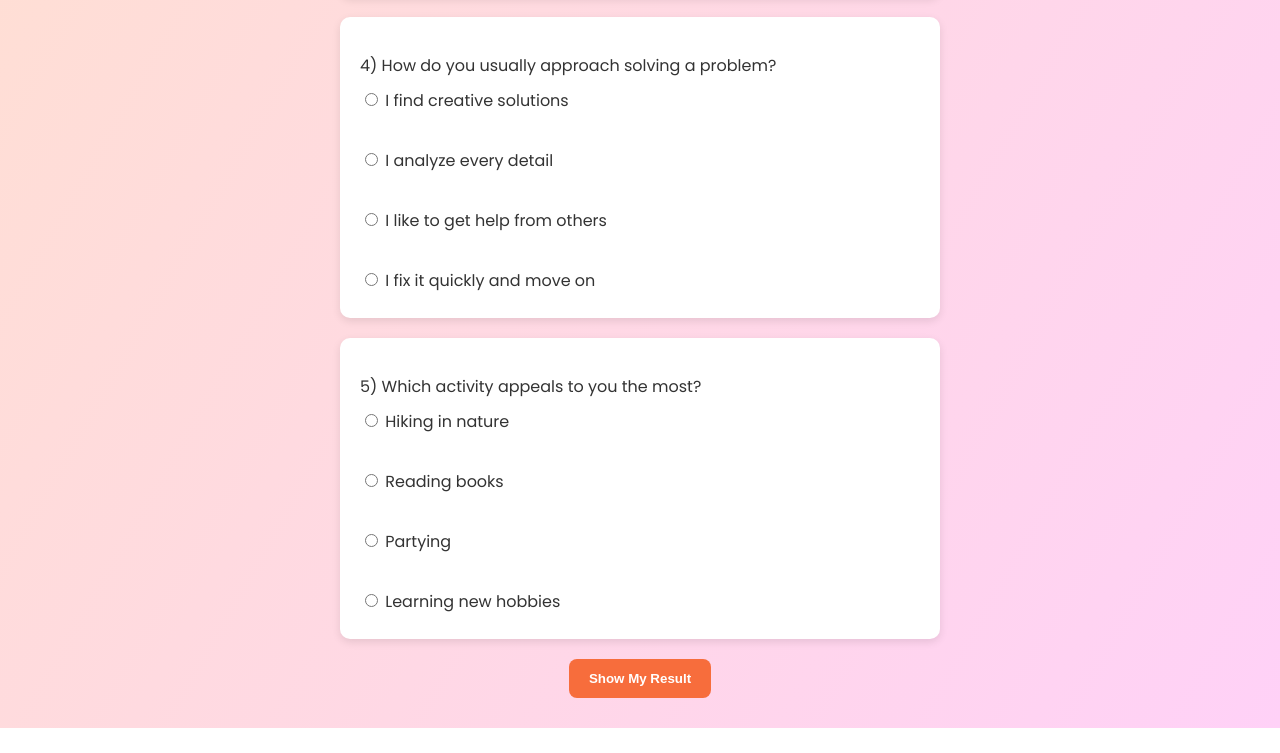
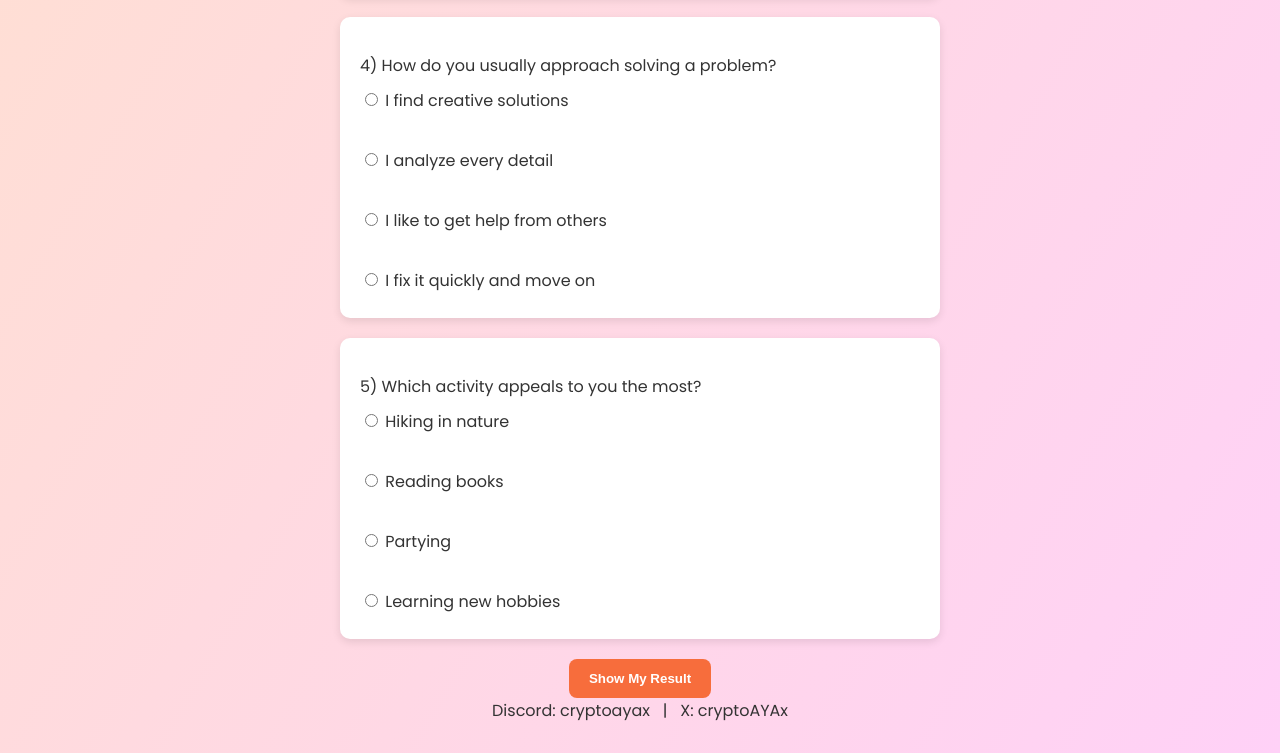
Before and after one commit to cryptoAYA/racoons-personality-test, a plain HTML site: page index.html in a window 1280 px wide. Shown: the part 1044-1797 px from the top of the page. Before the commit the page ends 1772 px from the top, so only its background shows below. Drawn offline with Linux system fonts and the light colour scheme.

Commit message:
Update index2.html

```diff
--- a/index.html
+++ b/index.html
@@ -3,7 +3,7 @@
 <head>
   <meta charset="UTF-8" />
   <meta name="viewport" content="width=device-width, initial-scale=1.0"/>
-  <title>Raccoons Personality Quiz</title>
+  <title>Raccoon NFT Personality Quiz</title>
   <link rel="stylesheet" href="style.css"/>
 </head>
 <body>
@@ -117,6 +117,9 @@
 
     <div class="btn-container">
       <button type="submit" class="submit-btn">Show My Result</button>
+      <div class="small-creator">
+        Discord: cryptoayax &nbsp; | &nbsp; X: cryptoAYAx
+      </div>
     </div>
   </form>
 
```
